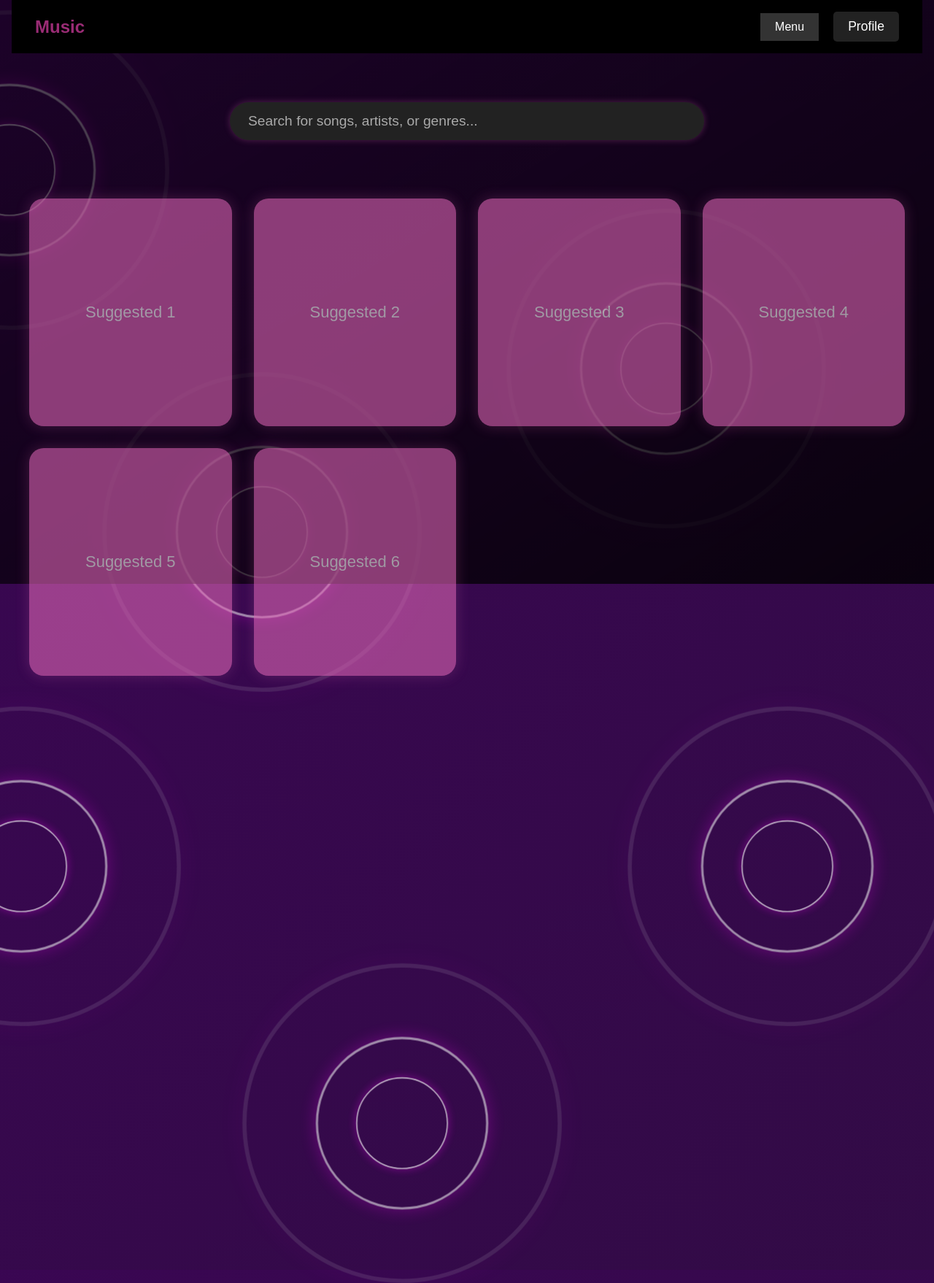
After one commit to Anuraj-Paliwal/Music-Website, a Flask app: page /search in a window 1280 px wide. The commit adds this page. Shown: the whole page at 73% size. Run offline with Flask 3, Linux system fonts and the light colour scheme.

Commit message:
search_bar

```diff
--- /dev/null
+++ b/Templates/Search.html
@@ -0,0 +1,106 @@
+<!DOCTYPE html>
+<html lang="en">
+<head>
+  <meta charset="UTF-8" />
+  <meta name="viewport" content="width=device-width, initial-scale=1" />
+  <title>Search | Music Haven</title>
+  <link rel="stylesheet" href="{{ url_for('static', filename='CSS.css') }}">
+  <style>
+    .search-container {
+      margin-top: 140px;
+      text-align: center;
+      z-index: 2;
+      position: relative;
+    }
+
+    .search-bar {
+      width: 80%;
+      max-width: 600px;
+      padding: 15px 25px;
+      font-size: 1.2rem;
+      border-radius: 999px;
+      border: none;
+      outline: none;
+      background-color: #222;
+      color: white;
+      box-shadow: 0 0 10px rgba(221, 101, 181, 0.3);
+    }
+
+    .search-bar::placeholder {
+      color: #aaa;
+    }
+
+    .search-button-section {
+      display: grid;
+      grid-template-columns: repeat(auto-fit, minmax(240px, 1fr));
+      gap: 30px;
+      padding: 80px 40px;
+      z-index: 2;
+      position: relative;
+    }
+
+    .large-button {
+      padding: 50px 0;
+      font-size: 22px;
+      background-color: #dd65b5;
+      color: white;
+      border: none;
+      border-radius: 20px;
+      cursor: pointer;
+      transition: background-color 0.3s ease, transform 0.2s ease;
+      box-shadow: 0 0 20px rgba(221, 101, 181, 0.4);
+    }
+
+    .large-button:hover {
+      background-color: #961284;
+      transform: scale(1.03);
+    }
+  </style>
+</head>
+<body>
+
+  <div class="overlay"></div>
+
+  <!-- Navbar -->
+  <nav class="nav-bar">
+    <div class="logo">Music</div>
+    <div style="display: flex; align-items: center;">
+      <div class="dropdown">
+        <button class="dropdown-btn">Menu</button>
+        <div class="dropdown-content">
+          <a href="/">Home</a>
+          <a href="/#Music_Section">Music</a>
+          <a href="/search">Search</a>
+          <a href="#contact">Contact</a>
+        </div>
+      </div>
+      <a href="{{ url_for('profile') }}" class="profile-btn">Profile</a>
+    </div>
+  </nav>
+
+  <!-- Ripples (optional) -->
+  <div class="ripple" style="top: 32%; left: 22%;"><span></span><span></span><span></span></div>
+  <div class="ripple" style="top: 1%; left: -5%;"><span></span><span></span><span></span></div>
+  <div class="ripple" style="top: 18%; right: 23%;"><span></span><span></span><span></span></div>
+  <div class="ripple" style="bottom: 8%; left: 37%;"><span></span><span></span><span></span></div>
+  <div class="ripple" style="bottom: 30%; right: 10%;"><span></span><span></span><span></span></div>
+  <div class="ripple" style="bottom: 30%; right: 92%;"><span></span><span></span><span></span></div>
+
+  <!-- Search Area -->
+  <div class="search-container">
+    <input class="search-bar" type="text" placeholder="Search for songs, artists, or genres..." />
+  </div>
+
+  <!-- Placeholder Button Grid -->
+  <div class="search-button-section">
+    <button class="large-button">Suggested 1</button>
+    <button class="large-button">Suggested 2</button>
+    <button class="large-button">Suggested 3</button>
+    <button class="large-button">Suggested 4</button>
+    <button class="large-button">Suggested 5</button>
+    <button class="large-button">Suggested 6</button>
+  </div>
+
+  <script src="{{ url_for('static', filename='Scripts.js') }}"></script>
+</body>
+</html>
--- a/app.py
+++ b/app.py
@@ -10,5 +10,9 @@ def landing():
 def profile():
     return render_template ('profile.html')
 
+@app.route('/search', methods=['GET', 'POST'])
+def search():
+    return render_template ('Search.html')
+
 if __name__ == '__main__':
     app.run(debug=True)
--- a/static/CSS.css
+++ b/static/CSS.css
@@ -29,14 +29,14 @@ nav.nav-bar {
   z-index: 10;
 }
 
-nav.nav-bar a {
+nav.nav-bar  {
   text-decoration: none;
   margin: 0 1rem;
   font-size: 1.1em;
   transition: color 0.3s ease;
 }
 
-nav.nav-bar a:hover {
+nav.nav-bar :hover {
   color: #ce22c0;
 }
 
--- a/static/Scripts.js
+++ b/static/Scripts.js
@@ -1,22 +1,22 @@
-const btn = document.getElementById('explore-btn'),
-  keys = [32,33,34,35,36,37,38,39,40],
-  stop = e => e.preventDefault(),
-  stopKeys = e => keys.includes(e.keyCode) && e.preventDefault();
+// const btn = document.getElementById('explore-btn'),
+//   keys = [32,33,34,35,36,37,38,39,40],
+//   stop = e => e.preventDefault(),
+//   stopKeys = e => keys.includes(e.keyCode) && e.preventDefault();
 
-['wheel','touchmove'].forEach(e => addEventListener(e, stop, {passive:false}));
-addEventListener('keydown', stopKeys, {passive:false});
+// ['wheel','touchmove'].forEach(e => addEventListener(e, stop, {passive:false}));
+// addEventListener('keydown', stopKeys, {passive:false});
 
-btn.onclick = () => {
-  ['wheel','touchmove'].forEach(e => removeEventListener(e, stop));
-  removeEventListener('keydown', stopKeys);
+// btn.onclick = () => {
+//   ['wheel','touchmove'].forEach(e => removeEventListener(e, stop));
+//   removeEventListener('keydown', stopKeys);
 
-  const S = scrollY, H = innerHeight, D = 1300, T = performance.now(),
-    ease = t => t<.5 ? 2*t*t : -1+(4-2*t)*t;
+//   const S = scrollY, H = innerHeight, D = 1300, T = performance.now(),
+//     ease = t => t<.5 ? 2*t*t : -1+(4-2*t)*t;
 
-  const step = now => {
-    const p = Math.min((now - T) / D, 1);
-    scrollTo(0, S + ease(p) * H);
-    p < 1 && requestAnimationFrame(step);
-  };
-  requestAnimationFrame(step);
-};
+//   const step = now => {
+//     const p = Math.min((now - T) / D, 1);
+//     scrollTo(0, S + ease(p) * H);
+//     p < 1 && requestAnimationFrame(step);
+//   };
+//   requestAnimationFrame(step);
+// };
```
Also changed, not shown: Templates/Music.html (+6 -5 lines).
